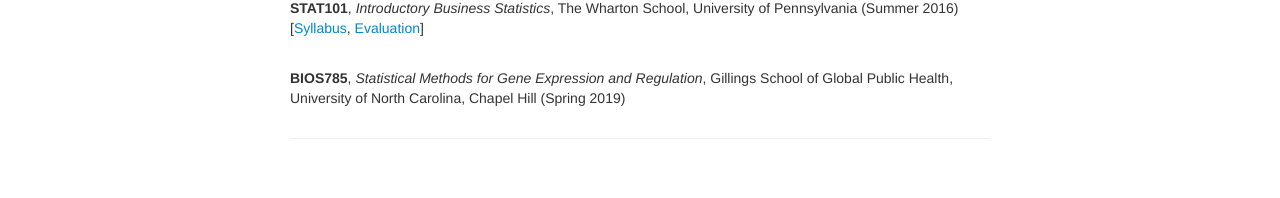
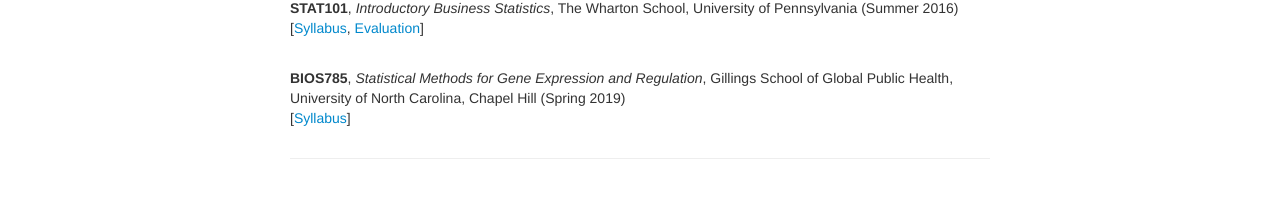
Before and after one commit to yuchaojiang/yuchaojiang.github.io, a Jekyll site: the page built from pages/teaching.md, in a window 1280 px wide. Shown: the part 154-352 px from the top of the page. Built offline with Jekyll 4.4.1, drawn with Linux system fonts in a browser that asks for light colours.

Commit message:
Update teaching.md

```diff
--- a/pages/teaching.md
+++ b/pages/teaching.md
@@ -11,4 +11,5 @@ description: Courses taught by Yuchao Jiang.
 <br/>
 <div class="cv">
   <b>BIOS785</b>, <i>Statistical Methods for Gene Expression and Regulation</i>, Gillings School of Global Public Health, University of North Carolina, Chapel Hill (Spring 2019) <br/>
+[<a href="../assets/pdfs/BIOS785_Spring2019_Yuchao_Jiang.pdf" title="Syllabus BIOS785">Syllabus</a>]
 </div>
```
